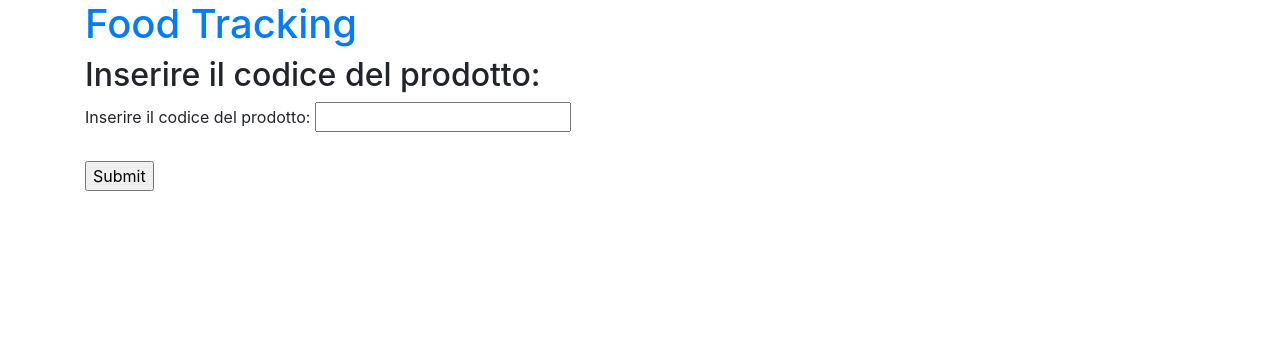
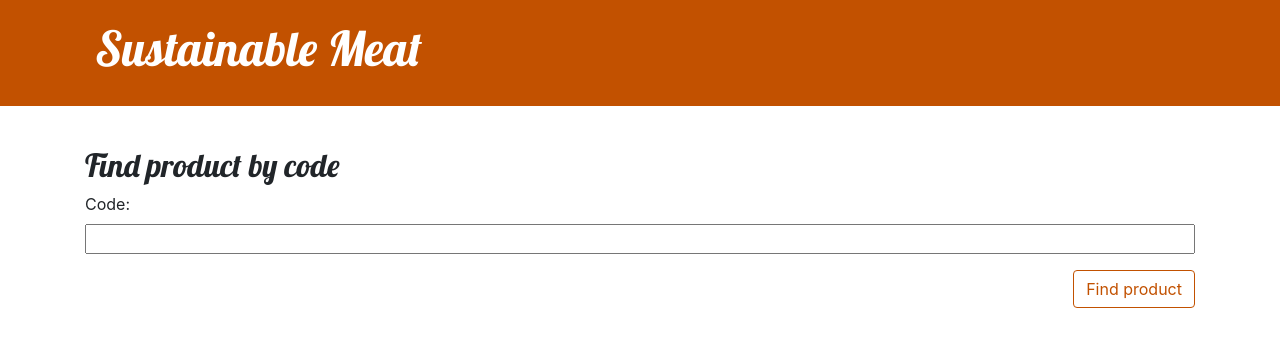
Before and after one commit to riomrz/foodTrackingSystem, a Django app: page / in a window 1280 px wide. Shown: the top 347 px of the page. Run offline with Django 3.2, Linux system fonts and the light colour scheme.

Commit message:
added product details page

```diff
--- /dev/null
+++ b/foodTrackingSystem/forms.py
@@ -0,0 +1,7 @@
+from django import forms
+from .models import Product
+
+class ProductForm(forms.ModelForm):
+    class Meta:
+        model = Product
+        fields = ('code',)
--- a/foodTrackingSystem/models.py
+++ b/foodTrackingSystem/models.py
@@ -2,12 +2,14 @@ from django.db import models
 from django.contrib.auth.models import User
 from .utils import sendTransaction
 import hashlib
+""" from rest_framework import status
+from rest_framework.response import Response """
 
 class Product(models.Model):
     user = models.ForeignKey(User, on_delete=models.CASCADE)
     code = models.CharField(max_length=50)
     text = models.TextField()
-    hash = models.CharField(max_length=64, default=None, null=True) # editable=false non va bene perchè toglie il campo anche in modifica
+    hash = models.CharField(max_length=64, default=None, null=True) # editable=false non va bene perchè toglie il campo anche in modifica (non lo voglio modificare ma almeno così posso vederlo, poi ignoro le modifiche)
     txId = models.CharField(max_length=66, default=None, null=True)
     # readonly_fields=('hash', 'txId') # non funzia
 
@@ -18,7 +20,13 @@ class Product(models.Model):
     def save(self, *args, **kwargs):
         print('self._state.adding: ', self._state.adding)
         # self._state.adding == True when creating, False when updating
-        # in case od updating we do nothing
+        # in case of updating do nothing
         if self._state.adding:
             self.writeOnChain()
             super(Product, self).save(*args, **kwargs)
+        """ else:
+            message = {
+                "error": "Admin cannot modify products but only delete them"
+            }
+            print("ciao")
+            return Response(message, status=status.HTTP_403_FORBIDDEN) --> PROVARE CON 404"""
--- /dev/null
+++ b/foodTrackingSystem/static/css/foodTrackingSystem.css
@@ -0,0 +1,70 @@
+.page-header {
+    background-color: #C25100;
+    margin-top: 0;
+    margin-bottom: 40px;
+    padding: 20px 20px 20px 40px;
+}
+
+.page-header h1,
+.page-header h1 a,
+.page-header h1 a:visited,
+.page-header h1 a:active {
+    color: #ffffff;
+    font-size: 36pt;
+    text-decoration: none;
+}
+
+h1,
+h2,
+h3,
+h4 {
+    font-family: 'Lobster', cursive;
+}
+
+.date {
+    color: #828282;
+}
+
+.save {
+    float: right;
+}
+
+.product-form textarea,
+.product-form input {
+    width: 100%;
+}
+
+.top-menu,
+.top-menu:hover,
+.top-menu:visited {
+    color: #ffffff;
+    float: right;
+    font-size: 26pt;
+    margin-right: 20px;
+}
+
+.product {
+    margin-bottom: 70px;
+}
+
+.product h2 a,
+.product h2 a:visited {
+    color: #000000;
+}
+
+.product > .date,
+.product > .actions {
+    float: right;
+}
+
+.btn-default,
+.btn-default:visited {
+    color: #C25100;
+    background: none;
+    border-color: #C25100;
+}
+
+.btn-default:hover {
+    color: #FFFFFF;
+    background-color: #C25100;
+}
--- a/foodTrackingSystem/templates/foodTrackingSystem/base.html
+++ b/foodTrackingSystem/templates/foodTrackingSystem/base.html
@@ -10,13 +10,13 @@
     <body>
         <header class="page-header">
           <div class="container">
-              <h1><a href="/">Food Tracking</a></h1>
+              <h1><a href="/">Sustainable Meat</a></h1>
           </div>
         </header>
         <main class="container">
             <div class="row">
                 <div class="col">
-                {% block content %}
+                {% block insert %}
                 {% endblock %}
                 </div>
             </div>
--- a/foodTrackingSystem/templates/foodTrackingSystem/insert_code.html
+++ b/foodTrackingSystem/templates/foodTrackingSystem/insert_code.html
@@ -1,8 +1,18 @@
 {% extends 'foodTrackingSystem/base.html' %}
 
-{% block content %}
-    <h2>Inserire il codice del prodotto:</h2>
+{% block insert %}
+    <!-- <h2>Inserire il codice del prodotto:</h2>
     <label for="code">Inserire il codice del prodotto:</label>
     <input type="text" id="code" name="code"><br><br>
-    <input type="submit" value="Submit">
+    <input type="submit" value="Submit"> -->
+    <h2>Find product by code</h2>
+    <form method="POST" class="product-form">{% csrf_token %}
+        {{ form.as_p }}
+        <button type="submit" class="save btn btn-default">Find product</button>
+    </form>
+    <div>
+        <br>
+        {% block detail %}
+        {% endblock %}
+    </div>
 {% endblock %}
--- a/foodTrackingSystem/urls.py
+++ b/foodTrackingSystem/urls.py
@@ -4,6 +4,7 @@ from django.contrib.staticfiles.urls import staticfiles_urlpatterns
 
 urlpatterns = [
     path('', views.insert_code, name='insert_code'),
+    path('product/', views.product_detail, name='product_detail'),
 ]
 
 urlpatterns += staticfiles_urlpatterns()
--- a/foodTrackingSystem/views.py
+++ b/foodTrackingSystem/views.py
@@ -1,4 +1,28 @@
-from django.shortcuts import render
+import json
+from django.shortcuts import get_object_or_404, render
+from foodTrackingSystem.forms import ProductForm
+
+from foodTrackingSystem.models import Product
 
 def insert_code(request):
-    return render(request, 'foodTrackingSystem/insert_code.html')
+    if request.method == "GET":
+        print('SONO NELLA GET')
+        form = ProductForm()
+        return render(request, 'foodTrackingSystem/insert_code.html', {'form': form})
+    elif request.method == "POST":
+        print('SONO NELLA POST')
+        print('request.POST: ', request.POST)
+        form = ProductForm(request.POST)
+        if form.is_valid():
+            print('form is valid')
+            code = request.POST.get('code')
+            print('code: ', code)
+            product = Product.objects.filter(code=code).get() # sempre singolo product
+            print('product: ', product)
+        return render(request, 'foodTrackingSystem/product_detail.html', {'form': form, 'product': product})
+
+
+
+def product_detail(request, code):
+    product = get_object_or_404(Product, code=code)
+    return render(request, 'foodTrackingSystem/product_detail.html')
```
Also changed, not shown: foodTrackingSystem/templates/foodTrackingSystem/product_detail.html (added, +13 -0 lines).
